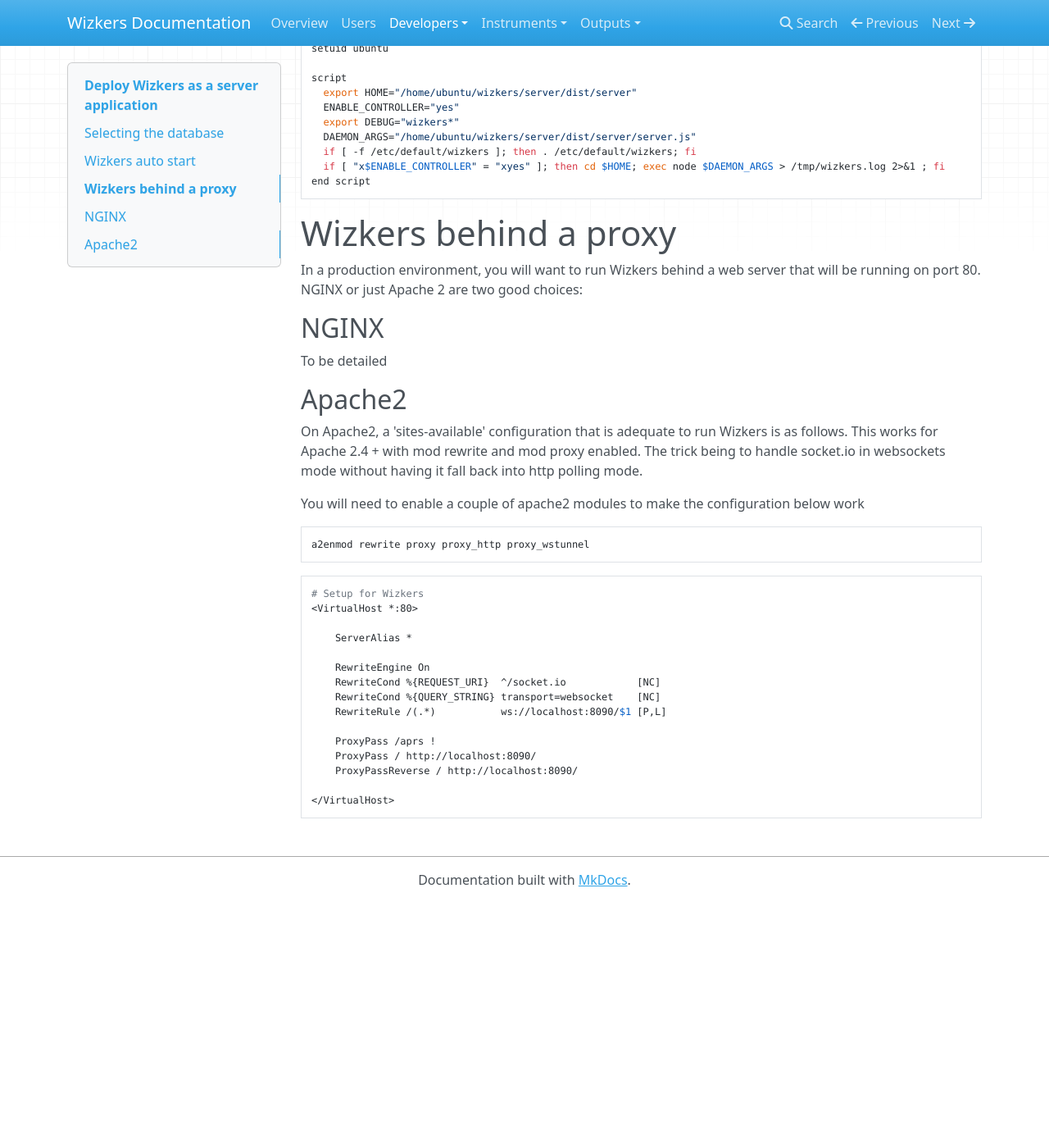
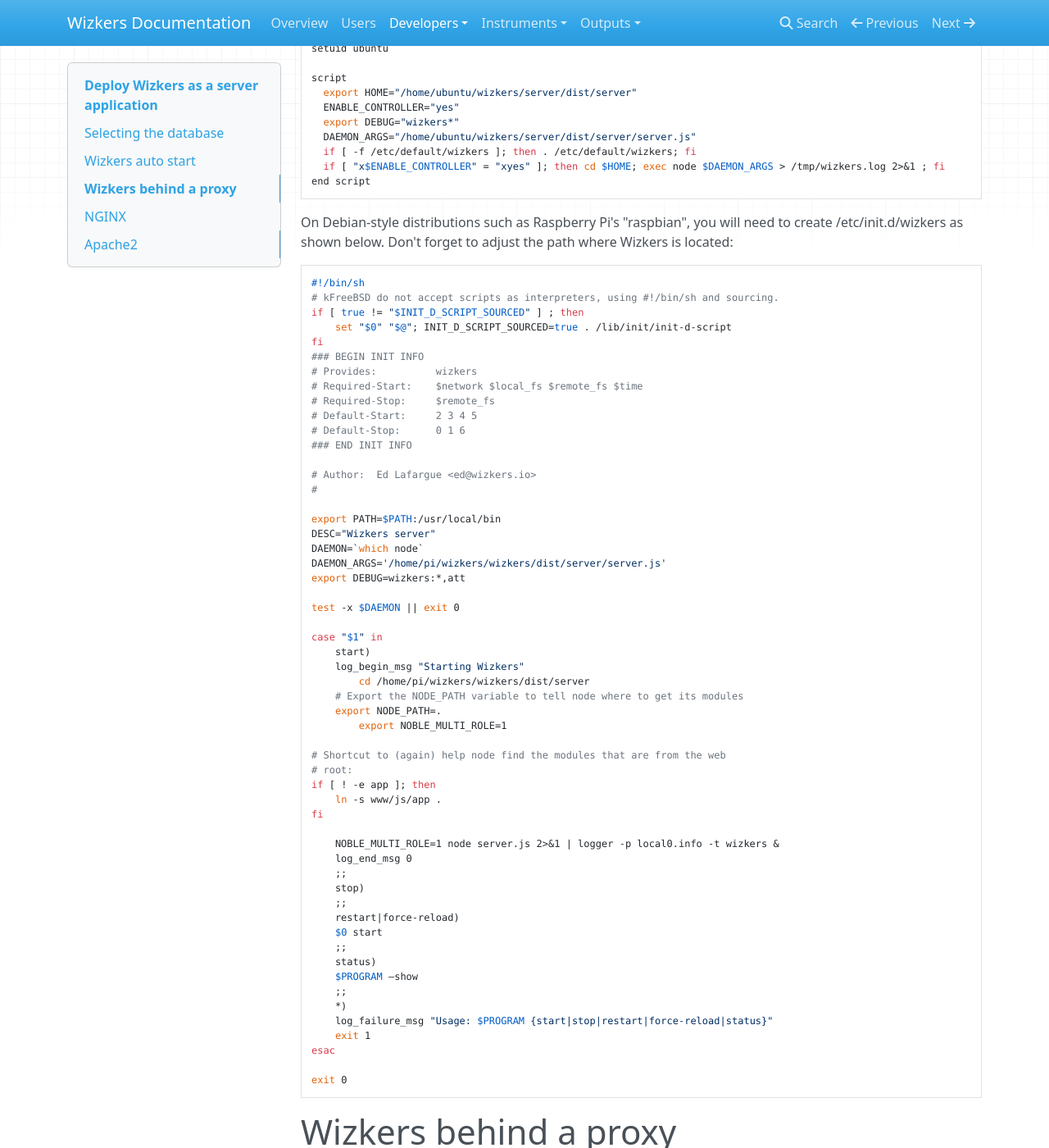
Before and after one commit to elafargue/wizkers-doc, an MkDocs documentation site: the page built from docs/deploying.md, in a window 1280 px wide and 1400 px high, scrolled down 1961 px. Shown: the whole window at 82% size. Built offline with MkDocs 1.6.1, drawn with Linux system fonts in a browser that asks for light colours; nearby versions of some CDN libraries; old or Windows-style settings are respelled for this version of MkDocs; before the commit the page ends 3062 px from its top, so only the background shows below that.

````diff
--- a/docs/deploying.md
+++ b/docs/deploying.md
@@ -74,6 +74,66 @@
 end script
 ```
 
+On Debian-style distributions such as Raspberry Pi's "raspbian", you will need to create /etc/init.d/wizkers as shown below. Don't forget to adjust the path where Wizkers is located:
+
+```bash
+#!/bin/sh
+# kFreeBSD do not accept scripts as interpreters, using #!/bin/sh and sourcing.
+if [ true != "$INIT_D_SCRIPT_SOURCED" ] ; then
+    set "$0" "$@"; INIT_D_SCRIPT_SOURCED=true . /lib/init/init-d-script
+fi
+### BEGIN INIT INFO
+# Provides:          wizkers
+# Required-Start:    $network $local_fs $remote_fs $time
+# Required-Stop:     $remote_fs
+# Default-Start:     2 3 4 5
+# Default-Stop:      0 1 6
+### END INIT INFO
+
+# Author:  Ed Lafargue <ed@wizkers.io>
+#
+
+export PATH=$PATH:/usr/local/bin
+DESC="Wizkers server"
+DAEMON=`which node`
+DAEMON_ARGS='/home/pi/wizkers/wizkers/dist/server/server.js'
+export DEBUG=wizkers:*,att
+
+test -x $DAEMON || exit 0
+
+case "$1" in
+	start)
+	log_begin_msg "Starting Wizkers"
+        cd /home/pi/wizkers/wizkers/dist/server
+	# Export the NODE_PATH variable to tell node where to get its modules
+	export NODE_PATH=.
+        export NOBLE_MULTI_ROLE=1
+
+# Shortcut to (again) help node find the modules that are from the web
+# root:
+if [ ! -e app ]; then
+    ln -s www/js/app .
+fi
+
+	NOBLE_MULTI_ROLE=1 node server.js 2>&1 | logger -p local0.info -t wizkers &
+	log_end_msg 0
+	;;
+	stop)
+	;;
+	restart|force-reload)
+	$0 start
+	;;
+	status)
+	$PROGRAM –show
+	;;
+	*)
+	log_failure_msg "Usage: $PROGRAM {start|stop|restart|force-reload|status}"
+	exit 1
+esac
+
+exit 0
+```
+
 # Wizkers behind a proxy
 
 In a production environment, you will want to run Wizkers behind a web server that will be running on port 80. NGINX or just Apache 2 are two good choices:
````
Also changed, not shown: docs/building.md (+8 -6 lines), docs/index.md (+7 -3 lines).
